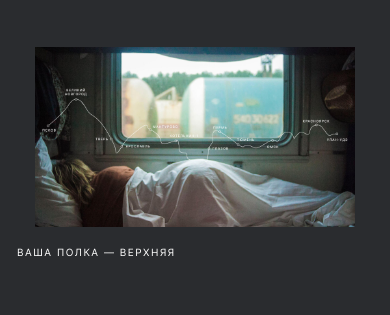
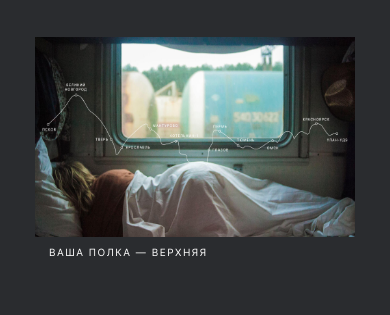
Before and after one commit to madisdead/russian-travel, a plain HTML site: page index.html in a window 390 px wide. Shown: the part 253-568 px from the top of the page. Drawn offline with Linux system fonts and the light colour scheme.

Commit message:
true last try

```diff
--- a/blocks/cover/__background/cover__background.css
+++ b/blocks/cover/__background/cover__background.css
@@ -6,7 +6,6 @@
   background-size: cover;
   opacity: .8;
   position: absolute;
-
 }
 
 
@@ -19,14 +18,12 @@
 
 @media screen and (max-width: 1023px) {
   .cover__background {
-    max-width: 768px;
     height: 480px;
   }
 }
 
 @media screen and (max-width: 767px) {
   .cover__background {
-    max-width: 320px;
     height: 200px;
   }
 }
--- a/blocks/cover/cover.css
+++ b/blocks/cover/cover.css
@@ -5,7 +5,6 @@
 
 
 .cover {
-  overflow: auto;
   max-width: 1184px;
   position: relative;
   margin: auto;
--- a/blocks/lead/__image/lead__image.css
+++ b/blocks/lead/__image/lead__image.css
@@ -1,13 +1,13 @@
 .lead__image {
-  width: 984px;
+  max-width: 984px;
   height: 615px;
   margin-top: 64px;
-  object-fit: contain;
+
 }
 
 @media screen and (max-width: 1279px) {
   .lead__image {
-    width: 928px;
+    max-width: 928px;
     height: 580px;
     margin-top: 56px;
   }
@@ -15,14 +15,13 @@
 
 @media screen and (max-width: 1023px) {
   .lead__image {
-    width: 768px;
+    max-width: 100%;
     height: 480px;
   }
 }
 
 @media screen and (max-width: 767px) {
   .lead__image {
-    width: 320px;
     height: 200px;
     margin-top: 40px;
   }
--- a/blocks/lead/lead.css
+++ b/blocks/lead/lead.css
@@ -24,3 +24,9 @@
     max-width: 100%;
   }
 }
+
+@media screen and (max-width: 767px) {
+  .lead {
+    max-width: 320px;
+  }
+}
--- a/blocks/page/page.css
+++ b/blocks/page/page.css
@@ -2,7 +2,7 @@
   background-color: #2A2C2F;
   color: white;
   position: relative;
-  min-width: 320px;
+  max-width: 100%;
   font-family: 'Inter', sans-serif;
   -moz-osx-font-smoothing: grayscale;
   -webkit-font-smoothing: antialiased;
```
Also changed, not shown: index.html (+1 -0 lines).
